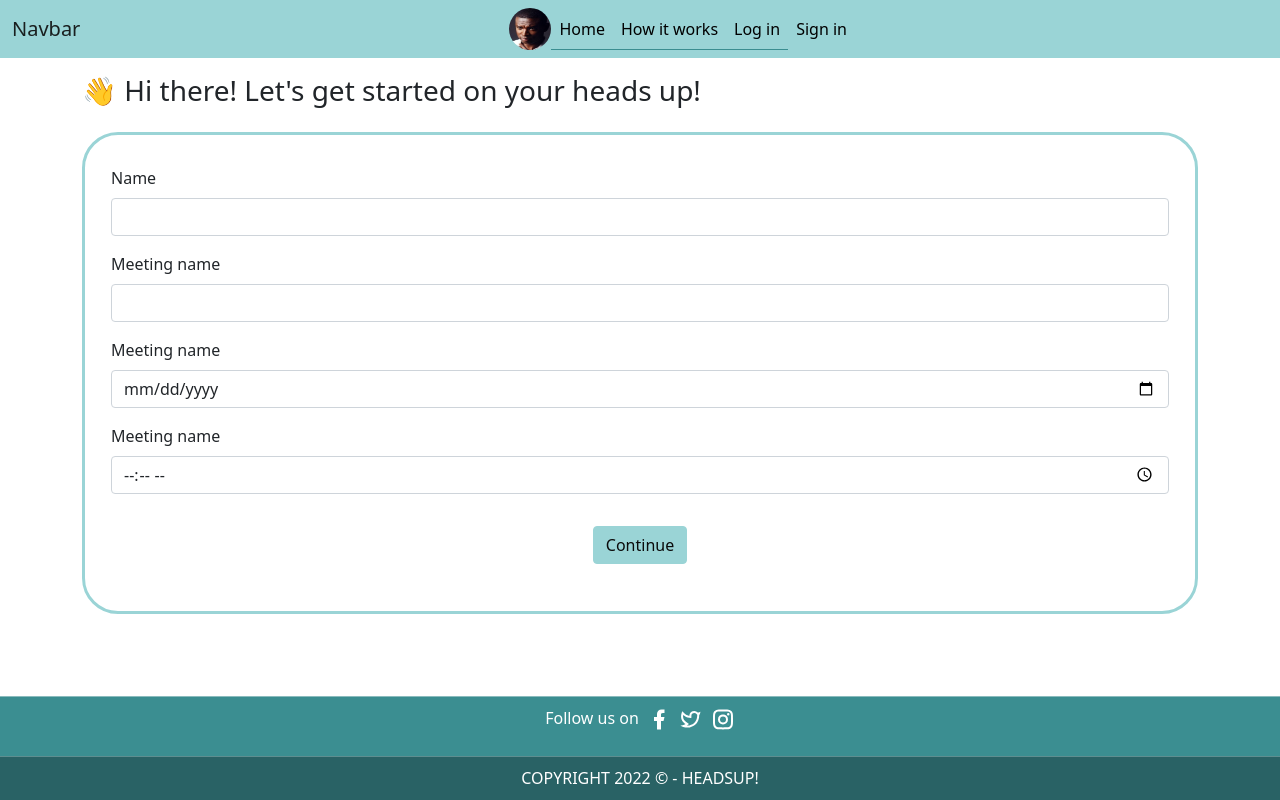
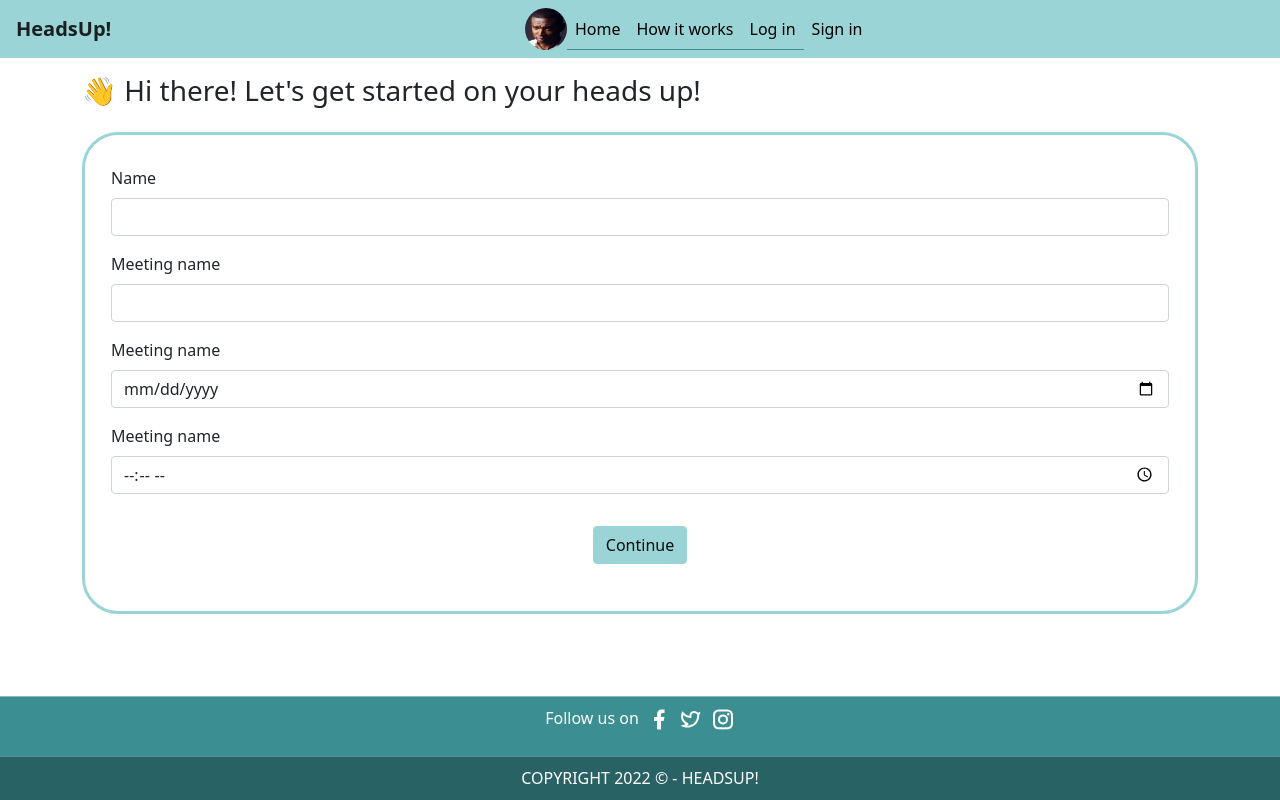
Before and after one commit to Ahyeonn/COLAB-8, a Vue app in the folder front-end/: page / in a window 1280 px wide. Built offline with nearby package versions, Linux system fonts and the light colour scheme.

Commit message:
style: minor UI updates

```diff
--- a/front-end/src/components/TheHeader.vue
+++ b/front-end/src/components/TheHeader.vue
@@ -2,7 +2,7 @@
   <nav class="navbar navbar-expand-lg navbar-light bg-light" :class="{ 'round-nav': isVisible }">
     <div class="container-fluid">
       <button
-          class="navbar-toggler"
+          class="navbar-toggler p-1 border-0"
           type="button"
           data-bs-toggle="collapse"
           data-bs-target="#navbarToggler"
@@ -13,7 +13,7 @@
       >
         <span class="navbar-toggler-icon"></span>
       </button>
-      <a class="navbar-brand" href="#">Navbar</a>
+      <a class="navbar-brand ps-1 fw-bold" href="#">HeadsUp!</a>
       <div class="break flex-grow-1"></div>
       <img class="img-fluid rounded-circle" src="@/assets/user.jpg" alt="User profile image">
       <div class="collapse navbar-collapse" :class="{ show: isVisible }" id="navbarToggler">
```
